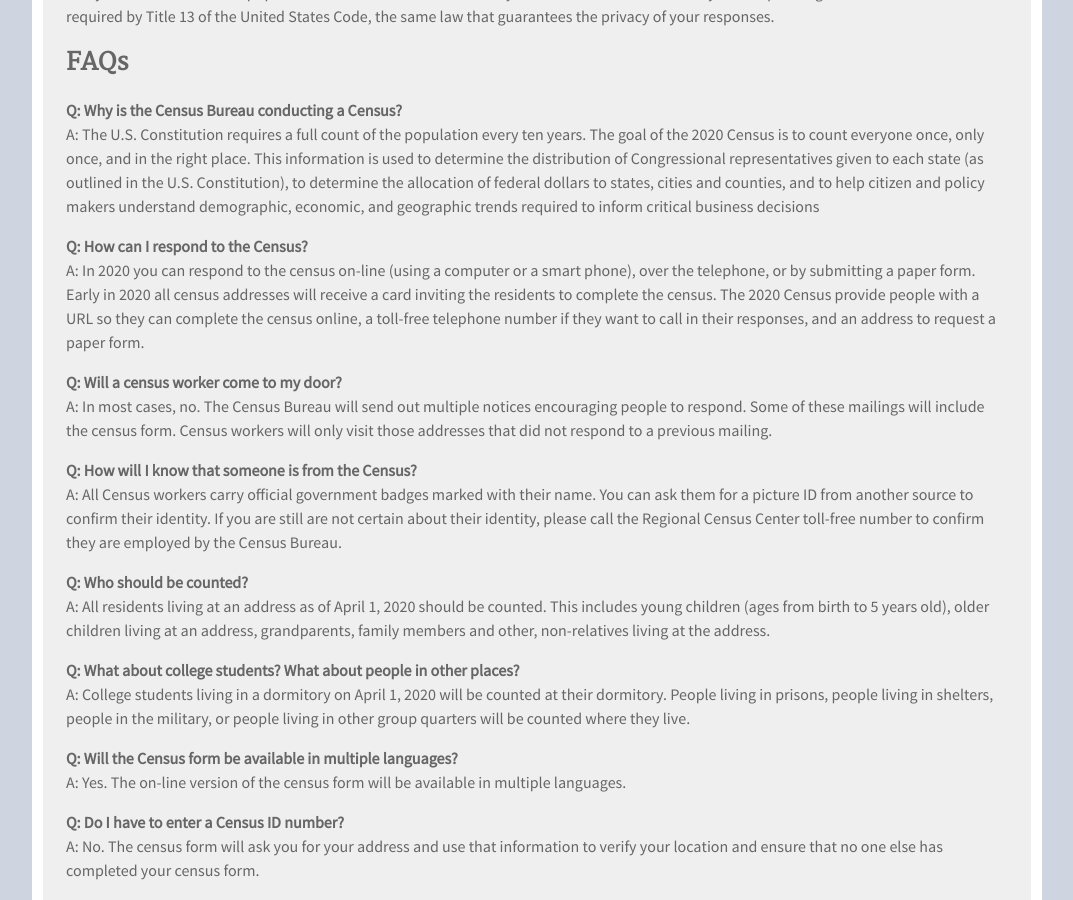
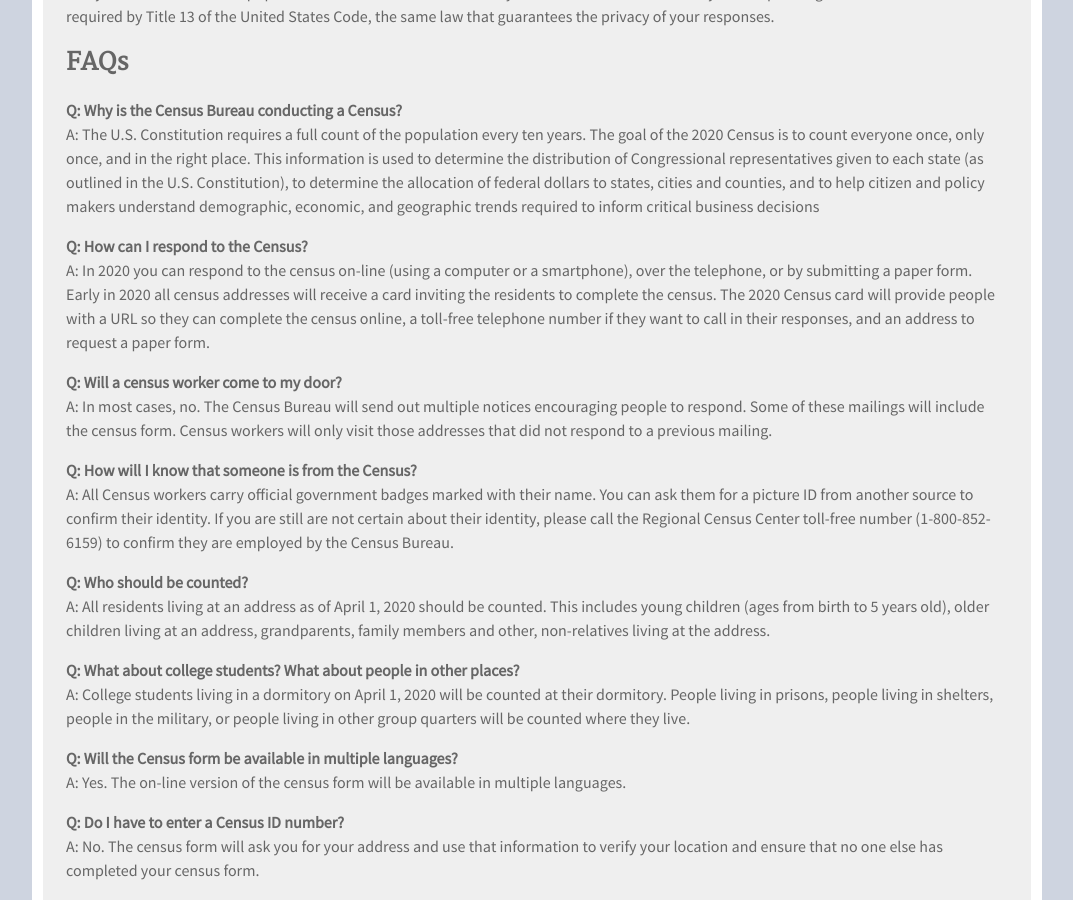
Before and after one commit to TBleess/Website_New, a Jekyll site: the page built from pages/5_CensusACS/2020-faq.md, in a window 1280 px wide and 900 px high, scrolled down 1008 px. Shown: the whole window, without its empty margins (103-1176 px from the left). Built offline with Jekyll 4.4.1, drawn with Linux system fonts in a browser that asks for light colours.

Commit message:
Update 2020-faq.md

```diff
--- a/pages/5_CensusACS/2020-faq.md
+++ b/pages/5_CensusACS/2020-faq.md
@@ -35,13 +35,13 @@
 A: The U.S. Constitution requires a full count of the population every ten years.  The goal of the 2020 Census is to count everyone once, only once, and in the right place.  This information is used to determine the distribution of Congressional representatives given to each state (as outlined in the U.S. Constitution), to determine the allocation of federal dollars to states, cities and counties, and to help citizen and policy makers understand demographic, economic, and geographic trends required to inform critical business decisions
 
 **Q: How can I respond to the Census?**<br>
-A: In 2020 you can respond to the census on-line (using a computer or a smart phone), over the telephone, or by submitting a paper form.  Early in 2020 all census addresses will receive a card inviting the residents to complete the census.  The 2020 Census provide people with a URL so they can complete the census online, a toll-free telephone number if they want to call in their responses, and an address to request a paper form.
+A: In 2020 you can respond to the census on-line (using a computer or a smartphone), over the telephone, or by submitting a paper form.  Early in 2020 all census addresses will receive a card inviting the residents to complete the census.  The 2020 Census card will provide people with a URL so they can complete the census online, a toll-free telephone number if they want to call in their responses, and an address to request a paper form.
 
 **Q: Will a census worker come to my door?**<br>
 A: In most cases, no.  The Census Bureau will send out multiple notices encouraging people to respond.  Some of these mailings will include the census form.  Census workers will only visit those addresses that did not respond to a previous mailing.
 
 **Q: How will I know that someone is from the Census?**<br>
-A: All Census workers carry official government badges marked with their name.  You can ask them for a picture ID from another source to confirm their identity.  If you are still are not certain about their identity, please call the Regional Census Center toll-free number to confirm they are employed by the Census Bureau.
+A: All Census workers carry official government badges marked with their name.  You can ask them for a picture ID from another source to confirm their identity.  If you are still are not certain about their identity, please call the Regional Census Center toll-free number (1-800-852-6159) to confirm they are employed by the Census Bureau.
 
 **Q: Who should be counted?**<br>
 A: All residents living at an address as of April 1, 2020 should be counted.  This includes young children (ages from birth to 5 years old), older children living at an address, grandparents, family members and other, non-relatives living at the address.
```
